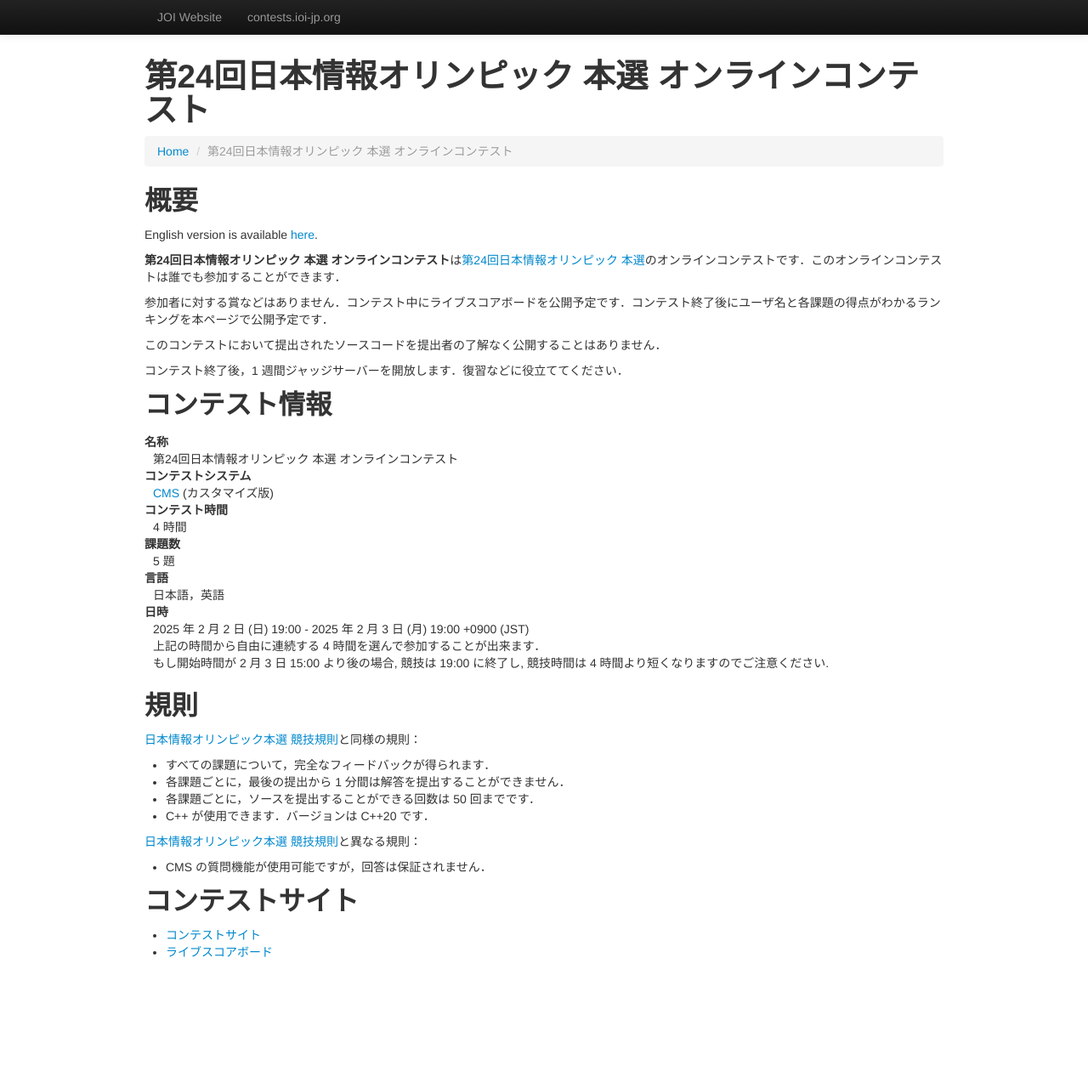
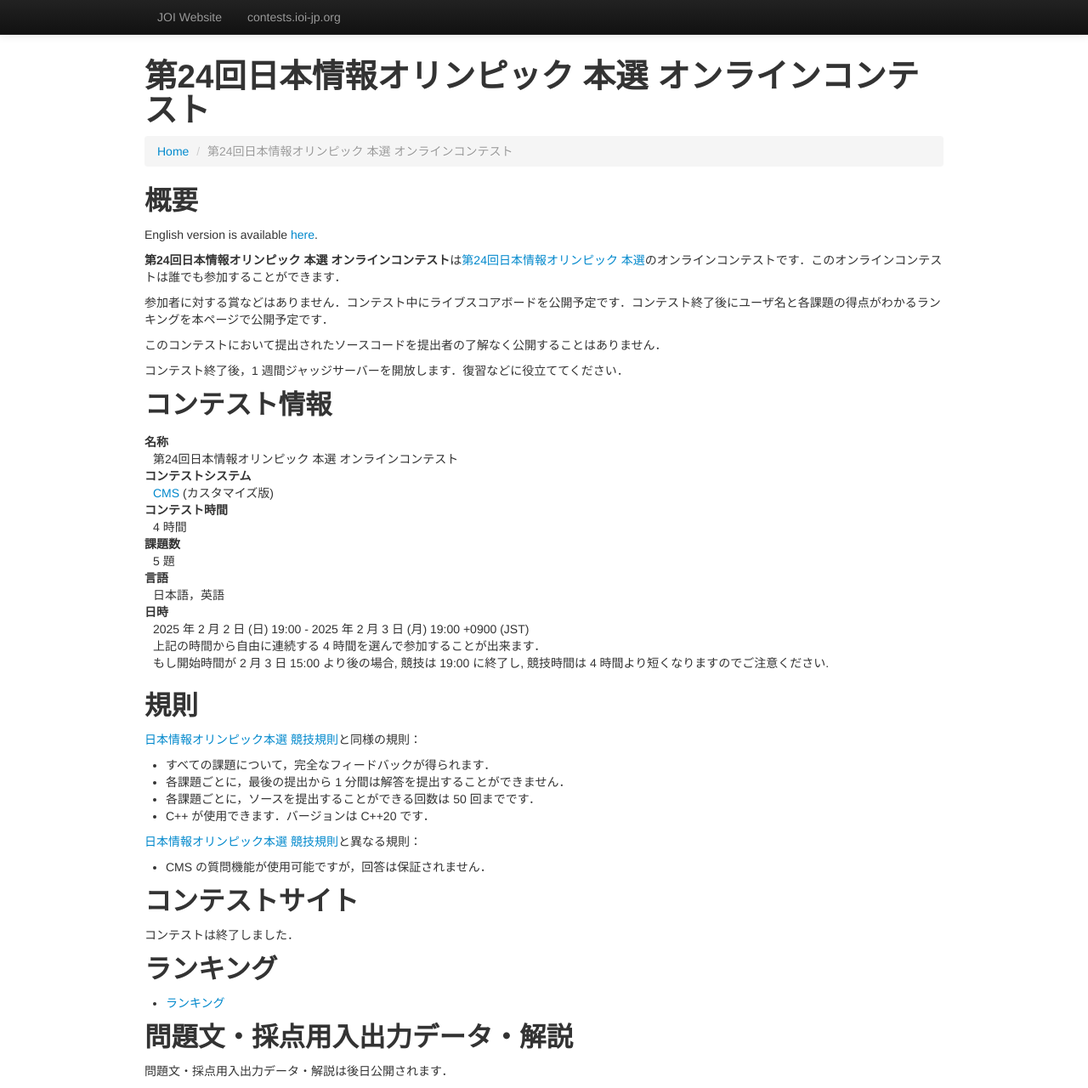
Before and after one commit to jcioi/joi-contests-site, a Jekyll site: the page built from joi-ho-2025/index.md, in a window 1280 px wide and 1280 px high. Shown: the whole window at 85% size. Built offline with Jekyll 4.4.1, drawn with Linux system fonts in a browser that asks for light colours.

Commit message:
Update index.md

```diff
--- a/joi-ho-2025/index.md
+++ b/joi-ho-2025/index.md
@@ -59,5 +59,12 @@ English version is available [here](./index-en.html).
 
 ## コンテストサイト
 
-- [コンテストサイト](https://cms.ioi-jp.org)
-- [ライブスコアボード](https://ranking.cms.ioi-jp.org/Ranking.html)
+コンテストは終了しました．
+
+## ランキング
+
+- [ランキング](ranking.html)
+
+## 問題文・採点用入出力データ・解説
+
+問題文・採点用入出力データ・解説は後日公開されます．
```
